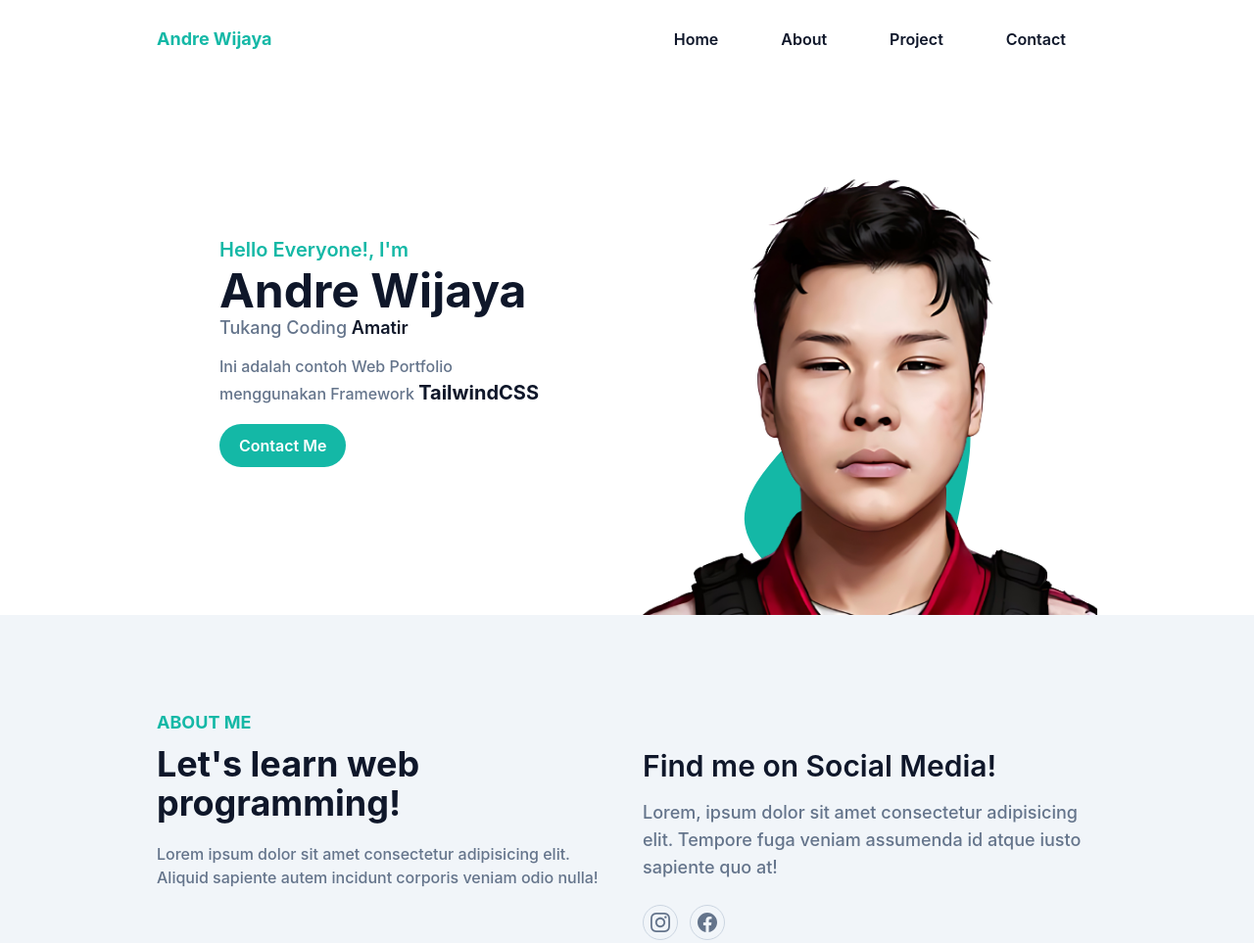
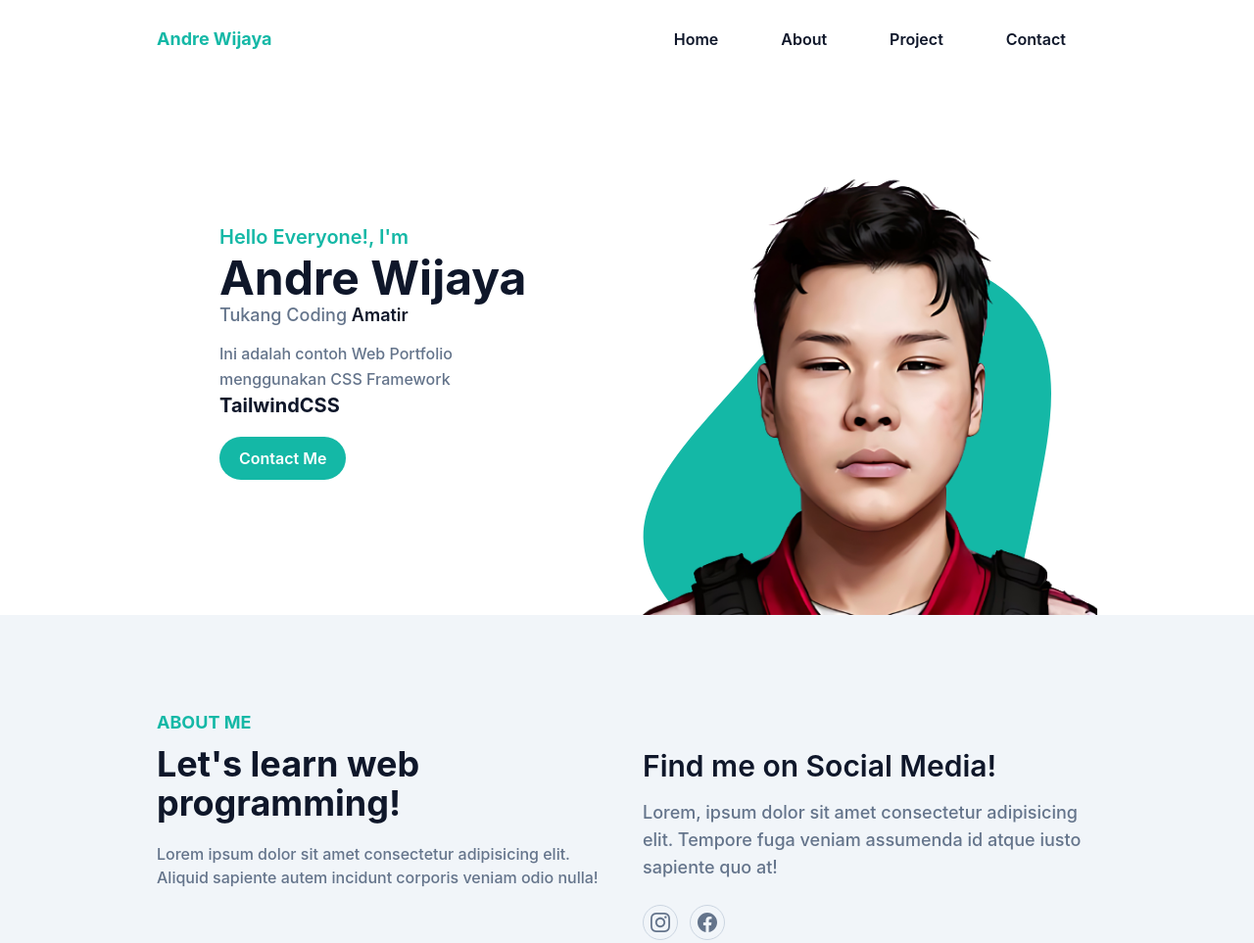
Before and after one commit to drewijaya/andre.github.io, a plain HTML site: page index.html in a window 1280 px wide. Shown: the top 963 px of the page at 98% size. Drawn offline with Linux system fonts and the light colour scheme.

Commit message:
hanyar commit

```diff
--- a/index.html
+++ b/index.html
@@ -99,7 +99,7 @@
               Tukang Coding <span class="text-dark font-semibold">Amatir</span>
             </h2>
             <p class="font-medium text-secondary mb-7 leading-relaxed">
-              Ini adalah contoh Web Portfolio menggunakan Framework
+              Ini adalah contoh Web Portfolio menggunakan CSS Framework
               <span class="text-dark font-bold text-xl"
                 ><a href="https://tailwindcss.com/">TailwindCSS</a></span
               >
@@ -116,21 +116,21 @@
               <img
                 src="img/andre.png"
                 alt="Andre Wijaya"
-                class="max-w-sm mx-auto lg:max-w-full"
+                class="max-w-full mx-auto lg:max-w-full"
               />
               <span
                 class="absolute -bottom-14 -z-20 left-1/2 -translate-x-1/2 md:scale-125"
               >
                 <svg
                   width="400"
-                  height="380"
+                  height="400"
                   viewBox="0 0 200 200"
                   xmlns="http://www.w3.org/2000/svg"
                 >
                   <path
                     fill="#14b8a6"
                     d="M56.6,-50.2C65.8,-33.6,60.6,-10.5,55.7,13.4C50.8,37.2,46.2,61.9,30.8,72.6C15.3,83.4,-11,80.4,-33.9,69.7C-56.9,58.9,-76.5,40.4,-77.1,22.1C-77.7,3.8,-59.3,-14.4,-43.3,-32.6C-27.3,-50.7,-13.6,-68.8,5,-72.9C23.7,-76.9,47.4,-66.8,56.6,-50.2Z"
-                    transform="translate(100 100) scale(0.7)"
+                    transform="translate(100 100) scale(1.2)"
                   />
                 </svg>
               </span>
```
